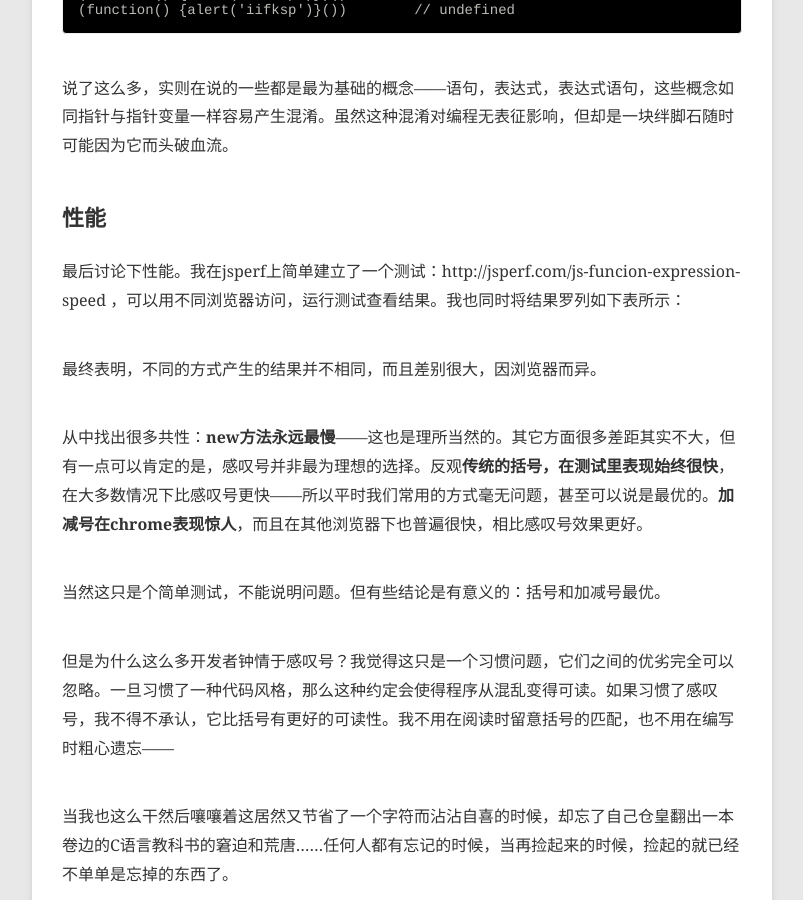
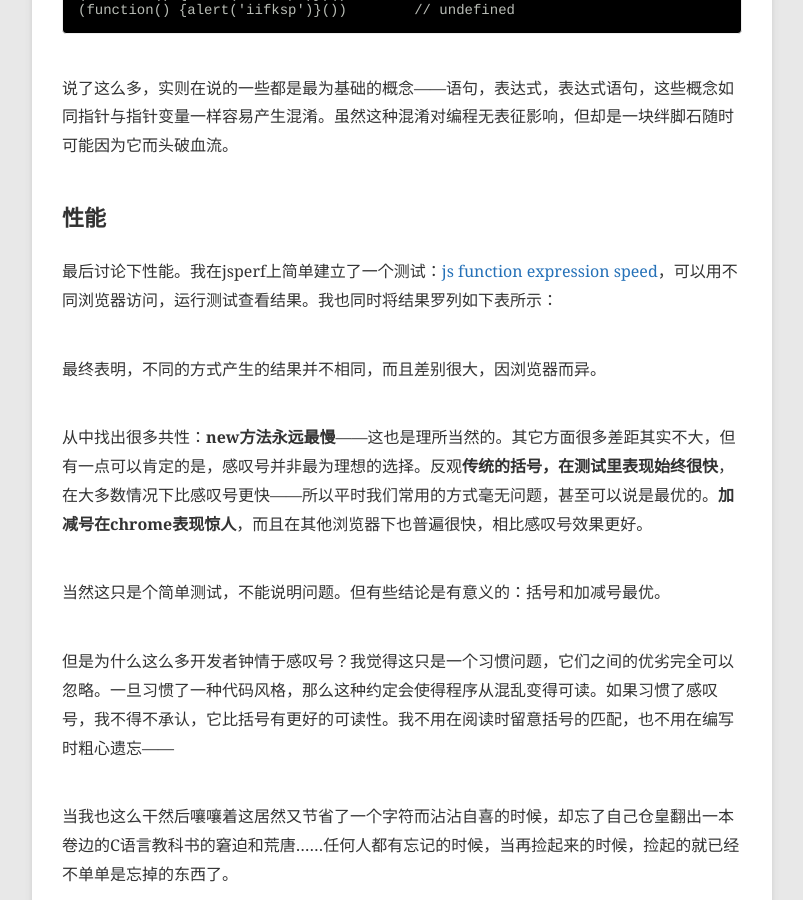
Before and after one commit to aisin/aisin.github.io, a Jekyll site: the page built from _posts/work/2014-03-25-js-function-and-operators.md, in a window 1280 px wide and 900 px high, scrolled down 2467 px. Shown: the whole window, without its empty margins (78-881 px from the left). Built offline with Jekyll 4.4.1, drawn with Linux system fonts in a browser that asks for light colours; Markdown is read by kramdown in place of the engine named in the settings; comment, search, counter and statistics services are not loaded.

Commit message:
js-function-and-operators modify links

```diff
--- a/_posts/work/2014-03-25-js-function-and-operators.md
+++ b/_posts/work/2014-03-25-js-function-and-operators.md
@@ -89,7 +89,7 @@ delete function() {alert('iifksp')}()        // true
 
 ##性能
 
-最后讨论下性能。我在jsperf上简单建立了一个测试：http://jsperf.com/js-funcion-expression-speed ，可以用不同浏览器访问，运行测试查看结果。我也同时将结果罗列如下表所示：
+最后讨论下性能。我在jsperf上简单建立了一个测试：[js function expression speed](http://jsperf.com/js-funcion-expression-speed)，可以用不同浏览器访问，运行测试查看结果。我也同时将结果罗列如下表所示：
 
 最终表明，不同的方式产生的结果并不相同，而且差别很大，因浏览器而异。
 
```
